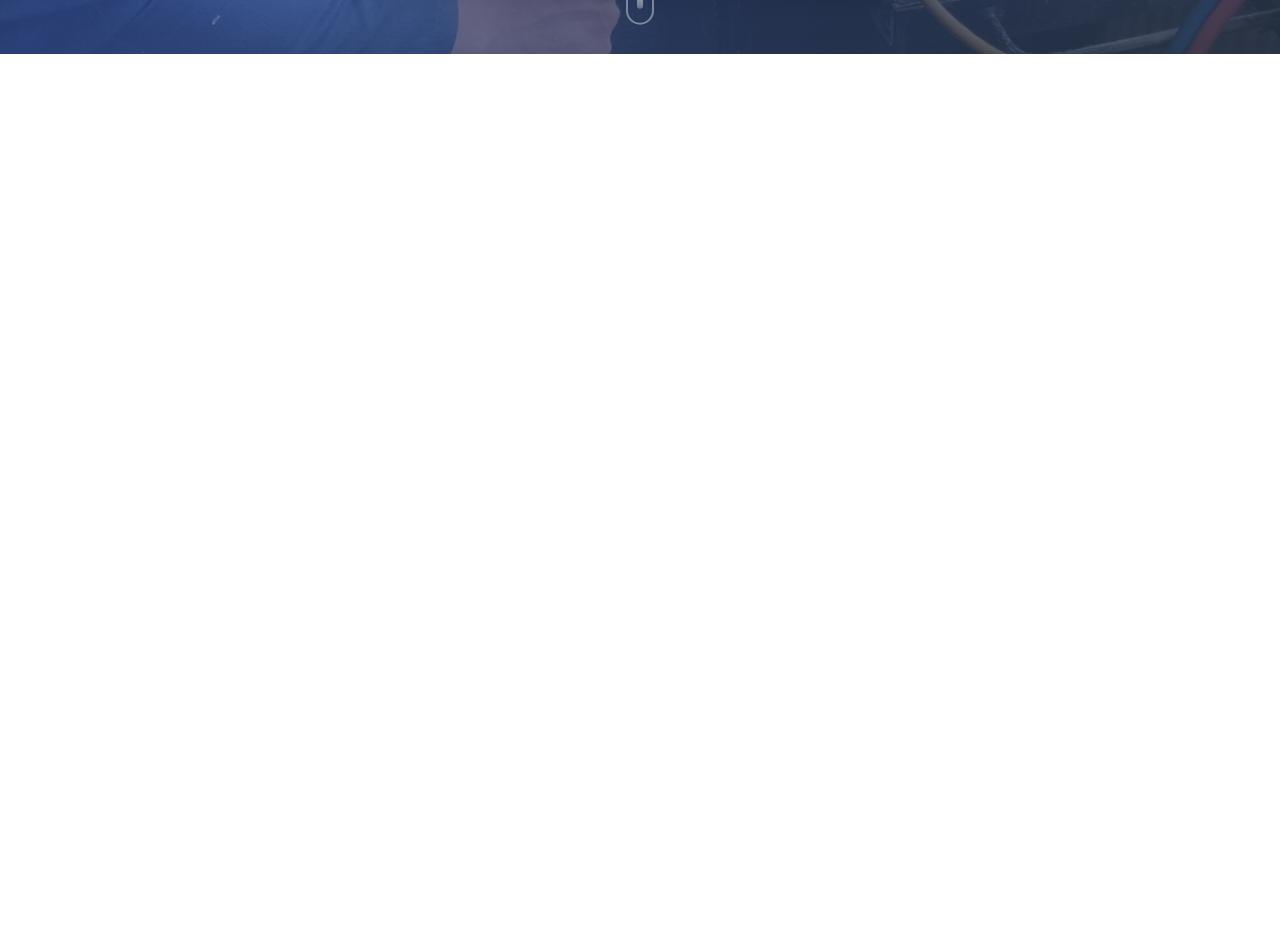
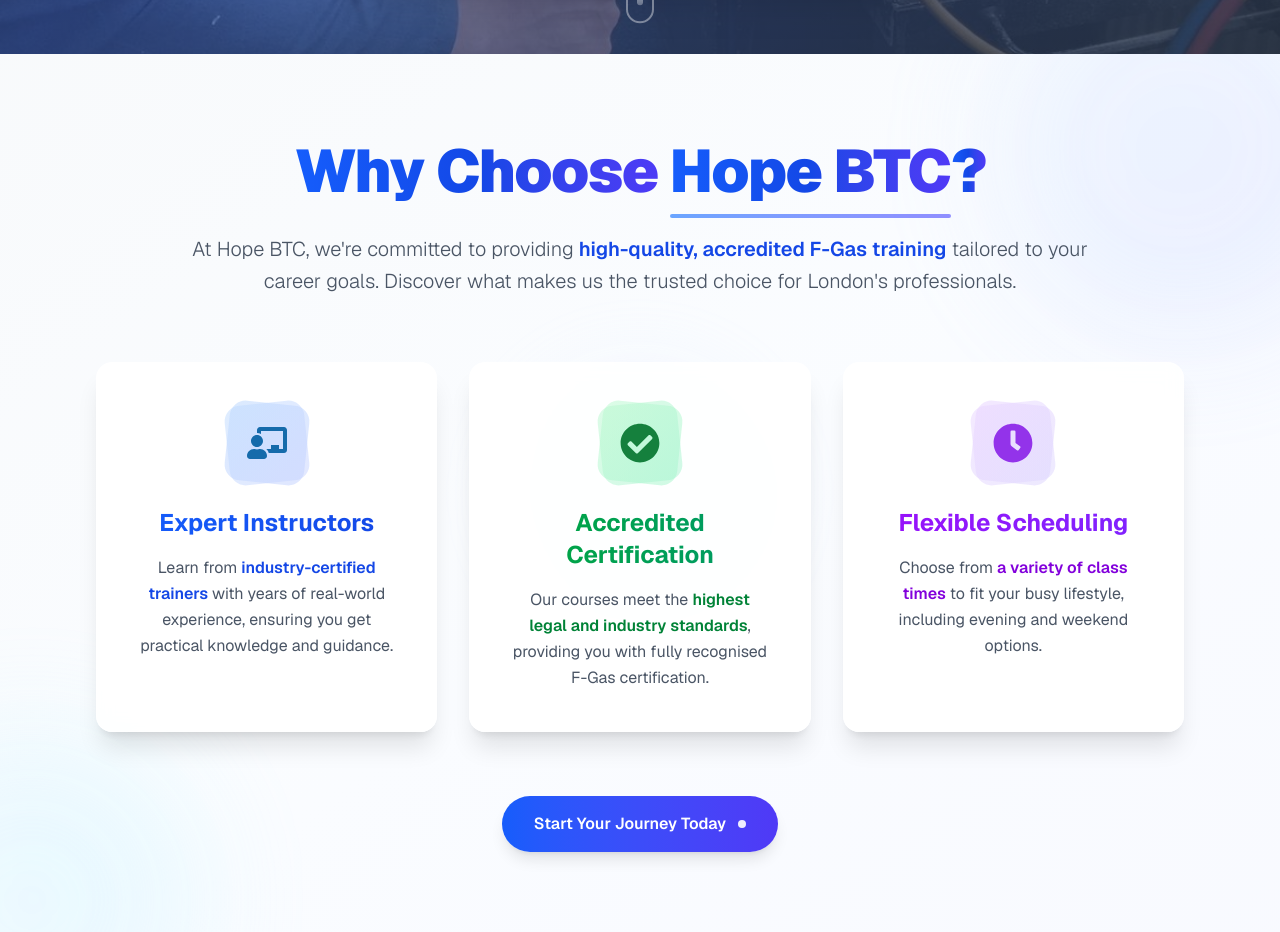
Before and after one commit to alikansoh/Hope-Btc, a Next.js app in the folder front-end/: page / in a window 1280 px wide. Shown: the part 980-1912 px from the top of the page. Before the commit the page ends 1034 px from the top, so only its background shows below. Built offline with nearby package versions, Linux system fonts and the light colour scheme.

Commit message:
add why us section

```diff
--- a/front-end/package.json
+++ b/front-end/package.json
@@ -13,7 +13,8 @@
     "next": "15.4.5",
     "npm": "^11.5.2",
     "react": "19.1.0",
-    "react-dom": "19.1.0"
+    "react-dom": "19.1.0",
+    "react-icons": "^5.5.0"
   },
   "devDependencies": {
     "@eslint/eslintrc": "^3",
--- a/front-end/src/app/Components/Hero.tsx
+++ b/front-end/src/app/Components/Hero.tsx
@@ -123,6 +123,12 @@
           transition={{ duration: 1.2, delay: 0.5 }}
           className="absolute bottom-8 left-1/2 transform -translate-x-1/2"
           aria-hidden="true"
+          onClick={() => {
+            const section = document.getElementById("why-choose");
+            if (section) {
+              section.scrollIntoView({ behavior: "smooth" });
+            }
+          }}
         >
           <motion.div
             animate={{ y: [0, 8, 0] }}
--- /dev/null
+++ b/front-end/src/app/Components/WhyUs.tsx
@@ -0,0 +1,133 @@
+import React from "react";
+import { FaChalkboardTeacher, FaCheckCircle, FaClock, FaStar } from "react-icons/fa";
+
+export default function WhyChooseHopeBTC() {
+  const iconColor = "rgb(21, 107, 171)";
+
+  return (
+    <section
+      id="why-choose"
+      aria-label="Why Choose Hope BTC"
+      className="relative overflow-hidden bg-gradient-to-br from-slate-50 via-blue-50/30 to-indigo-50/40 text-gray-900 py-20 px-6 sm:px-12 lg:px-24"
+    >
+      {/* Animated background elements */}
+      <div className="absolute inset-0 overflow-hidden pointer-events-none">
+        <div className="absolute -top-24 -right-24 w-96 h-96 bg-gradient-to-br from-blue-200/20 to-indigo-300/20 rounded-full blur-3xl animate-pulse"></div>
+        <div className="absolute -bottom-32 -left-32 w-80 h-80 bg-gradient-to-tr from-blue-100/30 to-cyan-200/30 rounded-full blur-3xl animate-pulse delay-1000"></div>
+        <div className="absolute top-1/2 left-1/2 transform -translate-x-1/2 -translate-y-1/2 w-64 h-64 bg-gradient-to-r from-indigo-100/20 to-blue-200/20 rounded-full blur-2xl animate-pulse delay-500"></div>
+      </div>
+
+      <div className="relative z-10 max-w-7xl mx-auto text-center mb-16">
+
+        <h2 className="text-5xl sm:text-6xl font-black mb-6 tracking-tight leading-tight">
+          <span className="bg-gradient-to-r from-blue-600 via-blue-700 to-indigo-600 bg-clip-text text-transparent">
+            Why Choose{" "}
+          </span>
+          <span className="relative bg-gradient-to-r from-blue-600 via-blue-700 to-indigo-600 bg-clip-text text-transparent">
+            Hope BTC
+            <div className="absolute -bottom-2 left-0 right-0 h-1 bg-gradient-to-r from-blue-500 to-indigo-500 rounded-full opacity-70"></div>
+          </span>
+          <span className="bg-gradient-to-r from-blue-600 via-blue-700 to-indigo-600 bg-clip-text text-transparent">
+            ?
+          </span>
+        </h2>
+        <p className="text-xl max-w-4xl mx-auto text-gray-600 leading-relaxed font-light">
+          At Hope BTC, we&apos;re committed to providing{" "}
+          <span className="font-semibold text-blue-700">high-quality, accredited F-Gas training</span>{" "}
+          tailored to your career goals. Discover what makes us the trusted choice for London&apos;s professionals.
+        </p>
+      </div>
+
+      <div className="relative z-10 grid gap-8 max-w-6xl mx-auto sm:grid-cols-2 lg:grid-cols-3">
+        {/* Expert Instructors */}
+        <article className="group relative bg-white/90 backdrop-blur-sm shadow-xl rounded-2xl p-10 hover:shadow-2xl transition-all duration-500 transform hover:scale-105 hover:-translate-y-2 border border-white/50 overflow-hidden">
+          {/* Gradient overlay on hover */}
+          <div className="absolute inset-0 bg-gradient-to-br from-blue-500/5 to-indigo-500/5 opacity-0 group-hover:opacity-100 transition-opacity duration-500 rounded-2xl"></div>
+
+          {/* Icon with animated background */}
+          <div className="relative mb-6 mx-auto w-20 h-20 flex items-center justify-center">
+            <div className="absolute inset-0 bg-gradient-to-br from-blue-100 to-indigo-100 rounded-2xl transform rotate-6 group-hover:rotate-12 transition-transform duration-300"></div>
+            <div className="absolute inset-0 bg-gradient-to-br from-blue-200/50 to-indigo-200/50 rounded-2xl transform -rotate-6 group-hover:-rotate-12 transition-transform duration-300"></div>
+            <FaChalkboardTeacher
+              className="relative w-10 h-10 z-10"
+              aria-hidden="true"
+              color={iconColor}
+            />
+          </div>
+
+          <h3 className="text-2xl font-bold mb-4 text-center group-hover:scale-105 transition-transform duration-300 bg-gradient-to-r from-blue-600 to-blue-700 bg-clip-text text-transparent">
+            Expert Instructors
+          </h3>
+          <p className="text-gray-600 leading-relaxed text-center text-base group-hover:text-gray-700 transition-colors duration-300">
+            Learn from{" "}
+            <span className="font-semibold text-blue-700">industry-certified trainers</span>{" "}
+            with years of real-world experience, ensuring you get practical knowledge and guidance.
+          </p>
+
+          {/* Animated bottom accent */}
+          <div className="absolute bottom-0 left-0 right-0 h-1 bg-gradient-to-r from-blue-500 to-indigo-500 transform scale-x-0 group-hover:scale-x-100 transition-transform duration-500 origin-left"></div>
+        </article>
+
+        {/* Accredited Certification */}
+        <article className="group relative bg-white/90 backdrop-blur-sm shadow-xl rounded-2xl p-10 hover:shadow-2xl transition-all duration-500 transform hover:scale-105 hover:-translate-y-2 border border-white/50 overflow-hidden">
+          <div className="absolute inset-0 bg-gradient-to-br from-green-500/5 to-emerald-500/5 opacity-0 group-hover:opacity-100 transition-opacity duration-500 rounded-2xl"></div>
+
+          <div className="relative mb-6 mx-auto w-20 h-20 flex items-center justify-center">
+            <div className="absolute inset-0 bg-gradient-to-br from-green-100 to-emerald-100 rounded-2xl transform rotate-6 group-hover:rotate-12 transition-transform duration-300"></div>
+            <div className="absolute inset-0 bg-gradient-to-br from-green-200/50 to-emerald-200/50 rounded-2xl transform -rotate-6 group-hover:-rotate-12 transition-transform duration-300"></div>
+            <FaCheckCircle
+              className="relative w-10 h-10 z-10"
+              aria-hidden="true"
+              color="rgb(21, 128, 61)"
+            />
+          </div>
+
+          <h3 className="text-2xl font-bold mb-4 text-center group-hover:scale-105 transition-transform duration-300 bg-gradient-to-r from-green-600 to-emerald-600 bg-clip-text text-transparent">
+            Accredited Certification
+          </h3>
+          <p className="text-gray-600 leading-relaxed text-center text-base group-hover:text-gray-700 transition-colors duration-300">
+            Our courses meet the{" "}
+            <span className="font-semibold text-green-700">highest legal and industry standards</span>,
+            providing you with fully recognised F-Gas certification.
+          </p>
+
+          <div className="absolute bottom-0 left-0 right-0 h-1 bg-gradient-to-r from-green-500 to-emerald-500 transform scale-x-0 group-hover:scale-x-100 transition-transform duration-500 origin-left"></div>
+        </article>
+
+        {/* Flexible Scheduling */}
+        <article className="group relative bg-white/90 backdrop-blur-sm shadow-xl rounded-2xl p-10 hover:shadow-2xl transition-all duration-500 transform hover:scale-105 hover:-translate-y-2 border border-white/50 overflow-hidden sm:col-span-2 lg:col-span-1">
+          <div className="absolute inset-0 bg-gradient-to-br from-purple-500/5 to-violet-500/5 opacity-0 group-hover:opacity-100 transition-opacity duration-500 rounded-2xl"></div>
+
+          <div className="relative mb-6 mx-auto w-20 h-20 flex items-center justify-center">
+            <div className="absolute inset-0 bg-gradient-to-br from-purple-100 to-violet-100 rounded-2xl transform rotate-6 group-hover:rotate-12 transition-transform duration-300"></div>
+            <div className="absolute inset-0 bg-gradient-to-br from-purple-200/50 to-violet-200/50 rounded-2xl transform -rotate-6 group-hover:-rotate-12 transition-transform duration-300"></div>
+            <FaClock
+              className="relative w-10 h-10 z-10"
+              aria-hidden="true"
+              color="rgb(147, 51, 234)"
+            />
+          </div>
+
+          <h3 className="text-2xl font-bold mb-4 text-center group-hover:scale-105 transition-transform duration-300 bg-gradient-to-r from-purple-600 to-violet-600 bg-clip-text text-transparent">
+            Flexible Scheduling
+          </h3>
+          <p className="text-gray-600 leading-relaxed text-center text-base group-hover:text-gray-700 transition-colors duration-300">
+            Choose from{" "}
+            <span className="font-semibold text-purple-700">a variety of class times</span>{" "}
+            to fit your busy lifestyle, including evening and weekend options.
+          </p>
+
+          <div className="absolute bottom-0 left-0 right-0 h-1 bg-gradient-to-r from-purple-500 to-violet-500 transform scale-x-0 group-hover:scale-x-100 transition-transform duration-500 origin-left"></div>
+        </article>
+      </div>
+
+      {/* Call-to-action */}
+      <div className="relative z-10 text-center mt-16">
+        <div className="inline-flex items-center gap-3 bg-gradient-to-r from-blue-600 to-indigo-600 hover:from-blue-700 hover:to-indigo-700 text-white px-8 py-4 rounded-full font-semibold shadow-lg hover:shadow-xl transform hover:scale-105 transition-all duration-300 cursor-pointer">
+          <span>Start Your Journey Today</span>
+          <div className="w-2 h-2 bg-white rounded-full animate-pulse"></div>
+        </div>
+      </div>
+    </section>
+  );
+}
--- a/front-end/src/app/page.tsx
+++ b/front-end/src/app/page.tsx
@@ -1,10 +1,11 @@
 import Image from "next/image";
 import Hero from "./Components/Hero";
-
+import WhyChooseUs from "./Components/WhyUs";
 export default function Home() {
   return (
     <div >
       <Hero/>
+      <WhyChooseUs/>
     </div>
   );
 }
```
Also changed, not shown: 1 other file (tests, documents, lock files or other folders).
